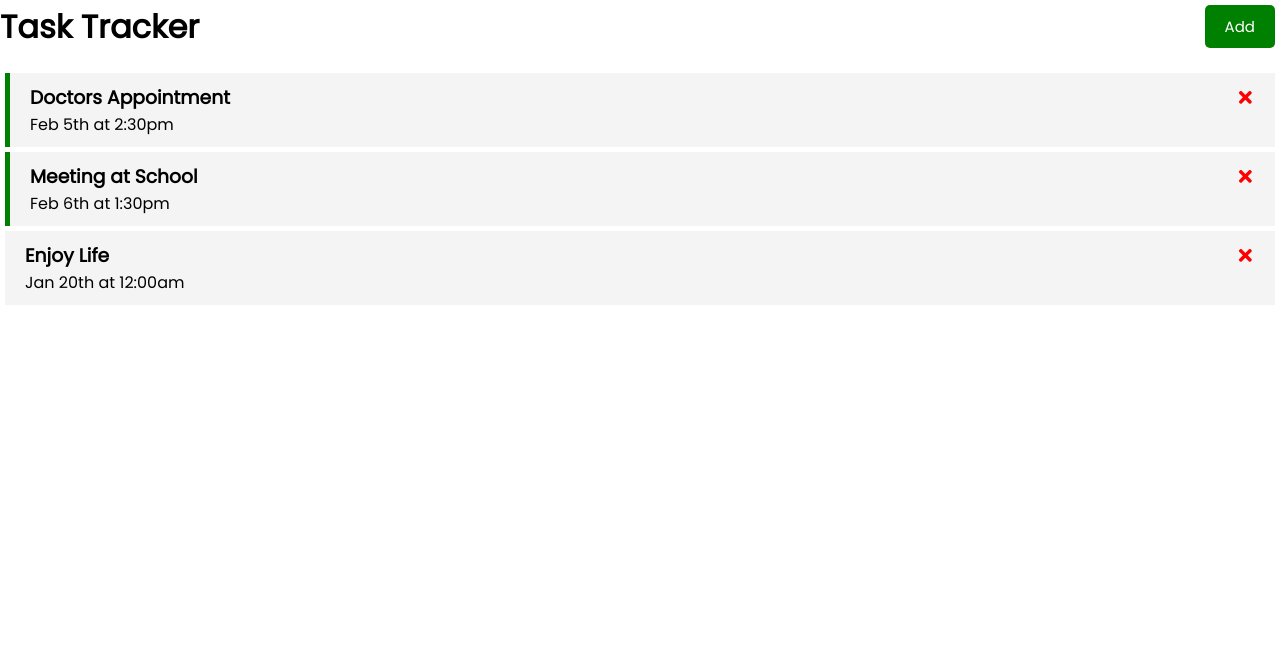
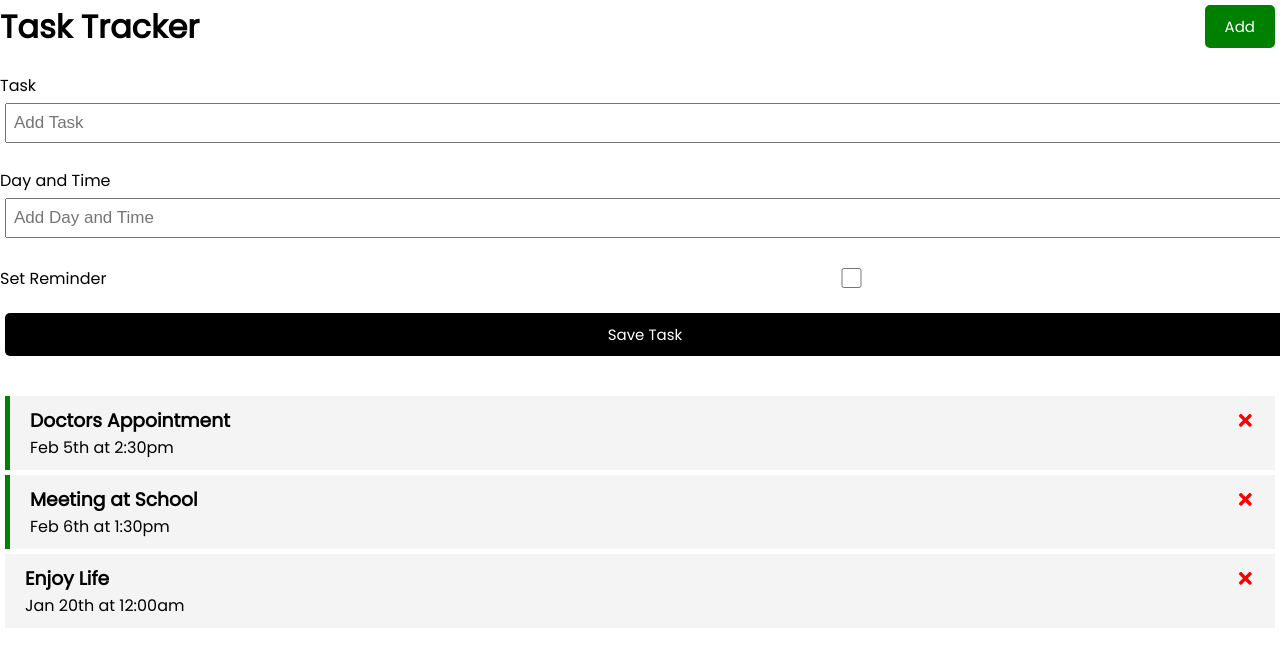
Before and after one commit to Areathy/task-tracker, a React (Create React App) app: page / in a window 1280 px wide. Shown: the top 650 px of the page. Built offline with nearby package versions, Linux system fonts and the light colour scheme.

Commit message:
Initial commit of AddTask component

```diff
--- a/src/App.js
+++ b/src/App.js
@@ -1,6 +1,7 @@
 import { useState } from "react"
 import Header from './components/Header';
 import Tasks from './components/Tasks'
+import AddTask from "./components/AddTask";
 
 function App() {
 
@@ -39,6 +40,7 @@
   return (
     <div className="App">
       <Header />
+      <AddTask />
       {tasks.length > 0 ?
         (<Tasks tasks={tasks}
           onDelete={deleteTask}
--- /dev/null
+++ b/src/components/AddTask.js
@@ -0,0 +1,24 @@
+const AddTask = () => {
+    return(
+        <form className="add-form">
+            <div className="form-control">
+                <label>Task</label>
+                <input type='text' placeholder="Add Task" />
+            </div>
+
+            <div className="form-control">
+                <label>Day and Time</label>
+                <input type='text' placeholder="Add Day and Time" />
+            </div>
+
+            <div className="form-control form-control-check">
+                <label>Set Reminder</label>
+                <input type='checkbox' />
+            </div>
+
+            <input className="btn btn-block" type='submit' value='Save Task' />
+        </form>
+    )
+}
+
+export default AddTask;
```
